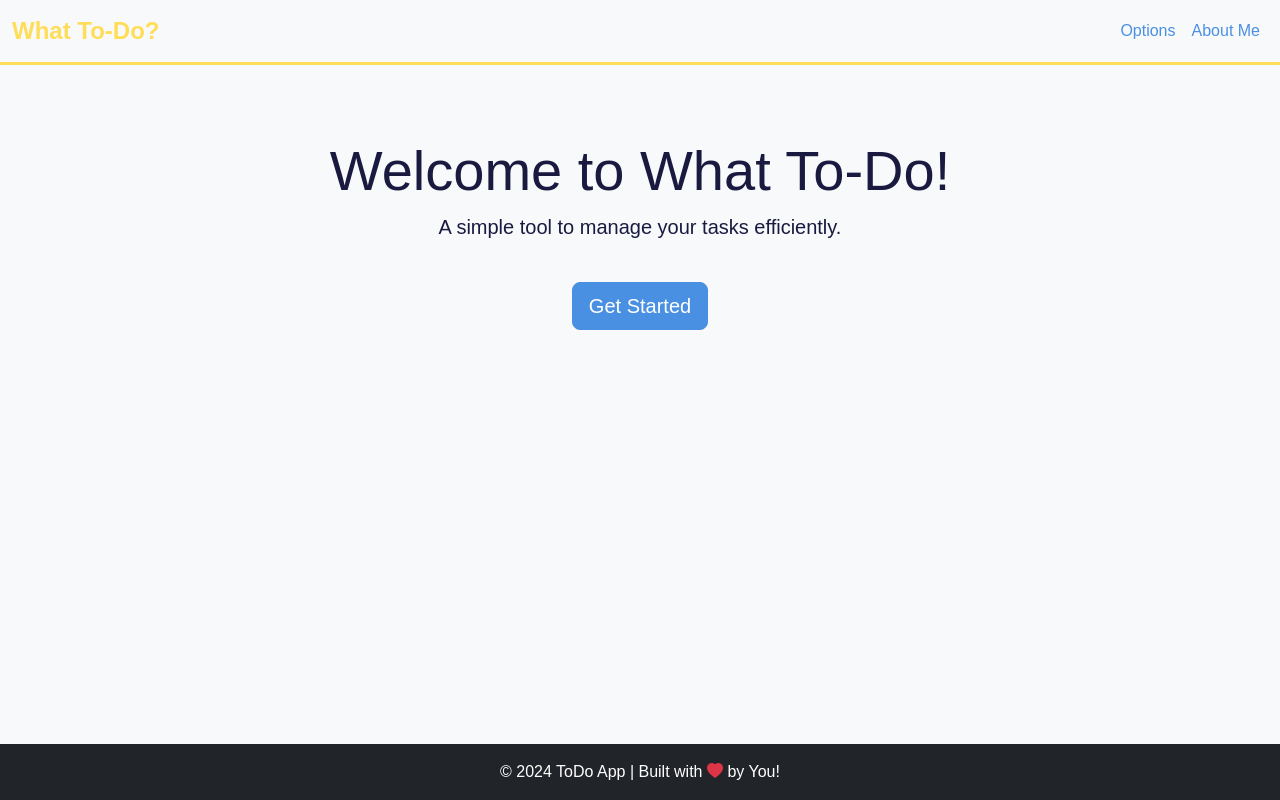
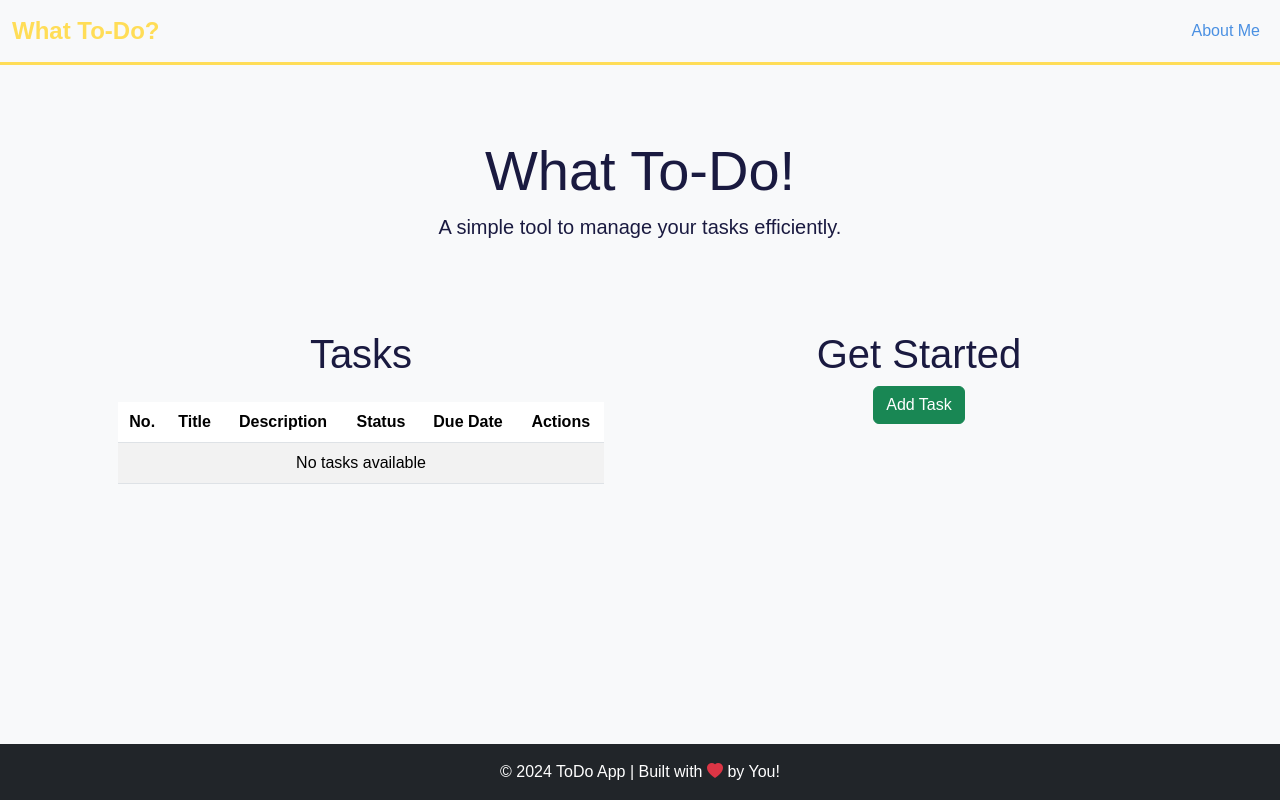
Before and after one commit to Mumta-heena/What-To-Do-, a Django app: page / in a window 1280 px wide. Run offline with Django 5.2, Linux system fonts and the light colour scheme; data that the repository does not hold is empty.

Commit message:
Updated in a single page show

```diff
--- a/tasks/templates/base.html
+++ b/tasks/templates/base.html
@@ -6,15 +6,20 @@
     <meta charset="UTF-8" />
     <meta name="viewport" content="width=device-width, initial-scale=1.0" />
     <title>{% block title %}What To-Do?{% endblock %}</title>
+
+    <!-- Bootstrap CSS -->
     <link
       href="https://cdn.jsdelivr.net/npm/bootstrap@5.3.0-alpha1/dist/css/bootstrap.min.css"
       rel="stylesheet"
     />
+
+    <!-- Bootstrap Icons -->
     <link
       href="https://cdn.jsdelivr.net/npm/bootstrap-icons/font/bootstrap-icons.css"
       rel="stylesheet"
     />
 
+    <!-- Custom CSS -->
     <link rel="stylesheet" href="{% static 'tasks/css/styles.css' %}" />
 
     <!-- Include Animate.css for Animations -->
@@ -22,15 +27,26 @@
       rel="stylesheet"
       href="https://cdnjs.cloudflare.com/ajax/libs/animate.css/4.1.1/animate.min.css"
     />
+
+    <!-- jQuery from CDN -->
+    <script src="https://code.jquery.com/jquery-3.6.0.min.js"></script>
   </head>
   <body class="d-flex flex-column min-vh-100">
-    {% include 'partials/navbar.html' %}
+    {% block navbar %}
+    <!-- Default navbar included from another file -->
+    {% endblock %}
+
     <div class="container mt-4">
       {% block content %}
       <!-- Page-specific content goes here -->
       {% endblock %}
     </div>
-    {% include 'partials/footer.html' %}
+
+    {% block footer %}
+    <!-- Default footer included from another file -->
+    {% endblock %}
+
+    <!-- Bootstrap JS -->
     <script src="https://cdn.jsdelivr.net/npm/bootstrap@5.3.0-alpha1/dist/js/bootstrap.bundle.min.js"></script>
   </body>
 </html>
--- a/tasks/templates/get_started.html
+++ b/tasks/templates/get_started.html
@@ -1,8 +1,32 @@
 {% extends 'base.html' %} {% block content %}
-<div class="text-center">
+<div class="container py-5">
   <h1>Get Started</h1>
-  <p>Choose an option below:</p>
-  <a href="{% url 'task_list' %}" class="btn btn-primary">View Tasks</a>
   <a href="{% url 'task_create' %}" class="btn btn-success">Add Task</a>
 </div>
+
+<!-- AJAX Script to Dynamically Update Task List -->
+<script>
+  // Function to load tasks dynamically into the task list container
+  function loadTaskList() {
+    $.ajax({
+      url: "{% url 'task_list' %}", // The URL where the task list is served
+      type: "GET",
+      success: function (response) {
+        // Update the task list content dynamically
+        $("#task-list-container").html(
+          $(response).find("#task-list-container").html()
+        );
+      },
+      error: function (xhr, status, error) {
+        console.log("Error loading tasks: " + error);
+      },
+    });
+  }
+
+  // Call this function on page load or after a task is added/removed
+  $(document).ready(function () {
+    loadTaskList();
+  });
+</script>
+
 {% endblock %}
--- a/tasks/templates/partials/navbar.html
+++ b/tasks/templates/partials/navbar.html
@@ -1,6 +1,9 @@
 <nav class="navbar navbar-expand-lg navbar-light bg-light">
   <div class="container-fluid">
+    <!-- Brand Link -->
     <a class="navbar-brand" href="/">What To-Do?</a>
+
+    <!-- Navbar Toggler for Mobile -->
     <button
       class="navbar-toggler"
       type="button"
@@ -12,15 +15,28 @@
     >
       <span class="navbar-toggler-icon"></span>
     </button>
+
+    <!-- Navbar Links -->
     <div class="collapse navbar-collapse" id="navbarNav">
       <ul class="navbar-nav ms-auto">
+        {% comment %}
+        <!-- Option Link -->
         <li class="nav-item">
-          <a class="nav-link" href="{% url 'get_started' %}">Options</a>
+          <a class="nav-link" href="{% url 'get_started' %}">Get Started</a>
         </li>
+        {% endcomment %}
 
+        <!-- About Link -->
         <li class="nav-item">
           <a class="nav-link" href="{% url 'about' %}">About Me</a>
         </li>
+
+        {% comment %}
+        <!-- Contact Link (optional, if needed) -->
+        <!-- <li class="nav-item">
+          <a class="nav-link" href="{% url 'contact' %}">Contact</a>
+        </li> -->
+        {% endcomment %}
       </ul>
     </div>
   </div>
--- a/tasks/templates/task_list.html
+++ b/tasks/templates/task_list.html
@@ -50,11 +50,5 @@
       {% endfor %}
     </tbody>
   </table>
-
-  <div>
-    <button onclick="window.history.back()" class="btn btn-secondary">
-      Go Back
-    </button>
-  </div>
 </div>
 {% endblock %}
--- a/tasks/templates/welcome.html
+++ b/tasks/templates/welcome.html
@@ -1,9 +1,15 @@
-{% extends 'base.html' %} {% block content %}
+{% extends 'base.html' %} {% block navbar %} {% include 'partials/navbar.html'%}
+{% endblock %} {% block content %}
 <div class="container text-center py-5">
-  <h1 class="display-4">Welcome to What To-Do!</h1>
+  <h1 class="display-4">What To-Do!</h1>
   <p class="lead">A simple tool to manage your tasks efficiently.</p>
-  <a href="{% url 'get_started' %}" class="btn btn-primary btn-lg mt-4"
-    >Get Started</a
-  >
+
+  <!-- Use Bootstrap's grid system to display divs side by side -->
+  <div class="row">
+    <div class="col-md-6">{% include 'task_list.html'%}</div>
+
+    <div class="col-md-6">{% include 'get_started.html'%}</div>
+  </div>
 </div>
-{% endblock %}
+{% endblock %} {% block footer %} {% include 'partials/footer.html' %}
+{%endblock %}
--- a/tasks/urls.py
+++ b/tasks/urls.py
@@ -9,4 +9,5 @@ urlpatterns = [
     path('tasks/add/', views.task_create, name='task_create'),
     path('tasks/<int:pk>/edit/', views.task_update, name='task_update'),
     path('tasks/<int:pk>/delete/', views.task_delete, name='task_delete'),
+    path('load-task-form/', views.load_task_form, name='load_task_form'),
 ]
--- a/tasks/views.py
+++ b/tasks/views.py
@@ -10,6 +10,10 @@ def welcome(request):
     except Exception as e:
         print(e)
         raise
+
+def load_task_form(request):
+    form = TaskForm()  # Instantiate the form
+    return render(request, 'task_form.html', {'form': form})
 
 def about(request):
     return render(request, 'about.html')
```
Also changed, not shown: tasks/templates/task_form.html (+7 -5 lines).
